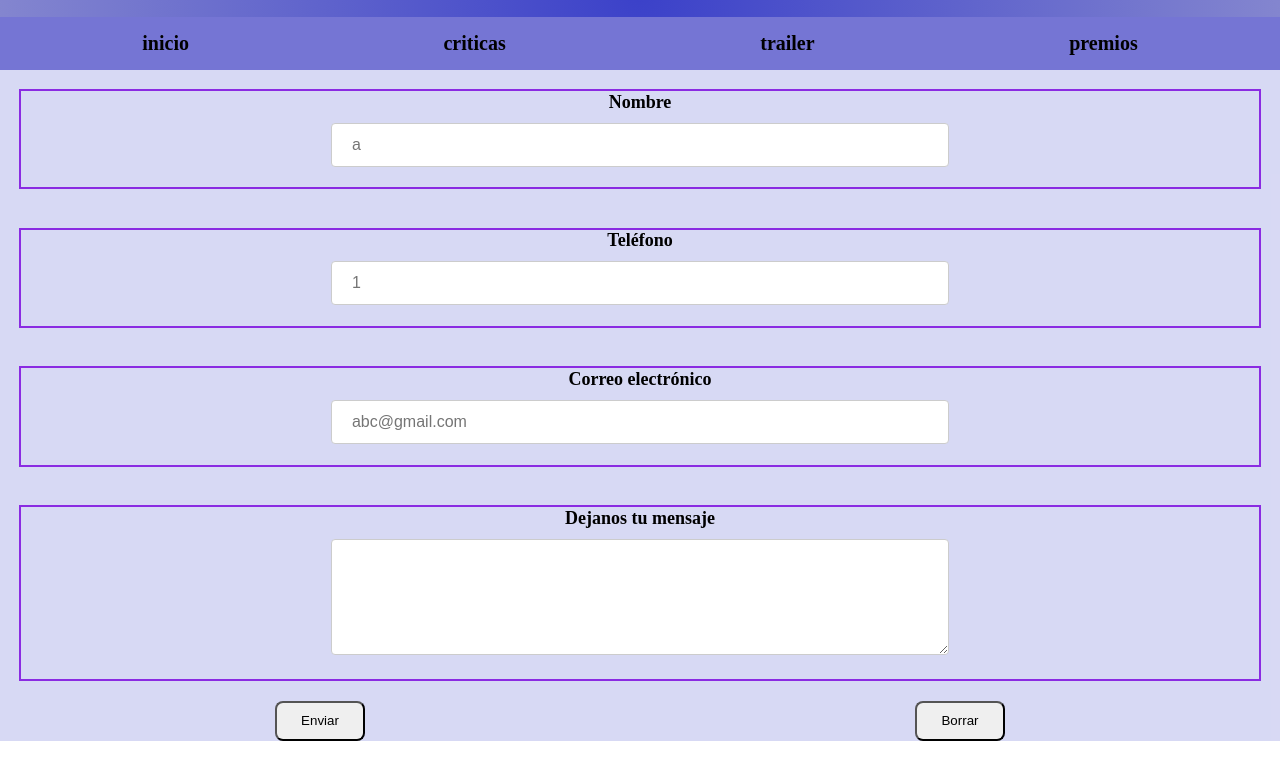
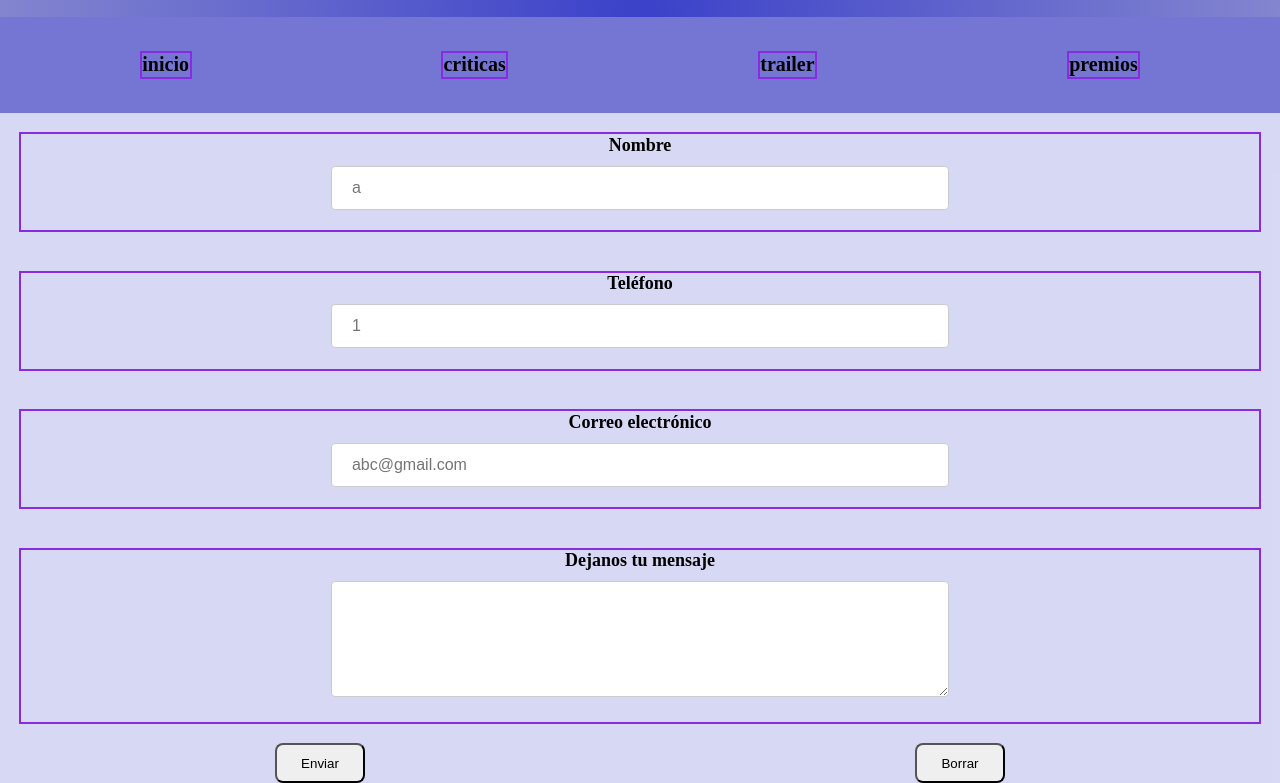
Before and after one commit to gutierrez-gabriel/disenio-web, a plain HTML site: page contacto.html in a window 1280 px wide. Shown: the part 81-864 px from the top of the page. Before the commit the page ends 822 px from the top, so only its background shows below. Drawn offline with Linux system fonts and the light colour scheme.

Commit message:
Update contacto.html

```diff
--- a/contacto.html
+++ b/contacto.html
@@ -30,10 +30,10 @@
         <section id="navegacion">
             <nav>
                 <section class="search-nav">
-                    <a href="./index1.html">inicio</a>
-                    <a href="./criticas.html">criticas</a>
-                    <a href="./trailer.html">trailer</a>
-                    <a href="./premios.html">premios</a>
+                    <a class="item" href="./index1.html">inicio</a>
+                    <a class="item" href="./criticas.html">criticas</a>
+                    <a class="item" href="./trailer.html">trailer</a>
+                    <a class="item" href="./premios.html">premios</a>
                 </section>
 
                 <!--<section class="search-icons">
```
